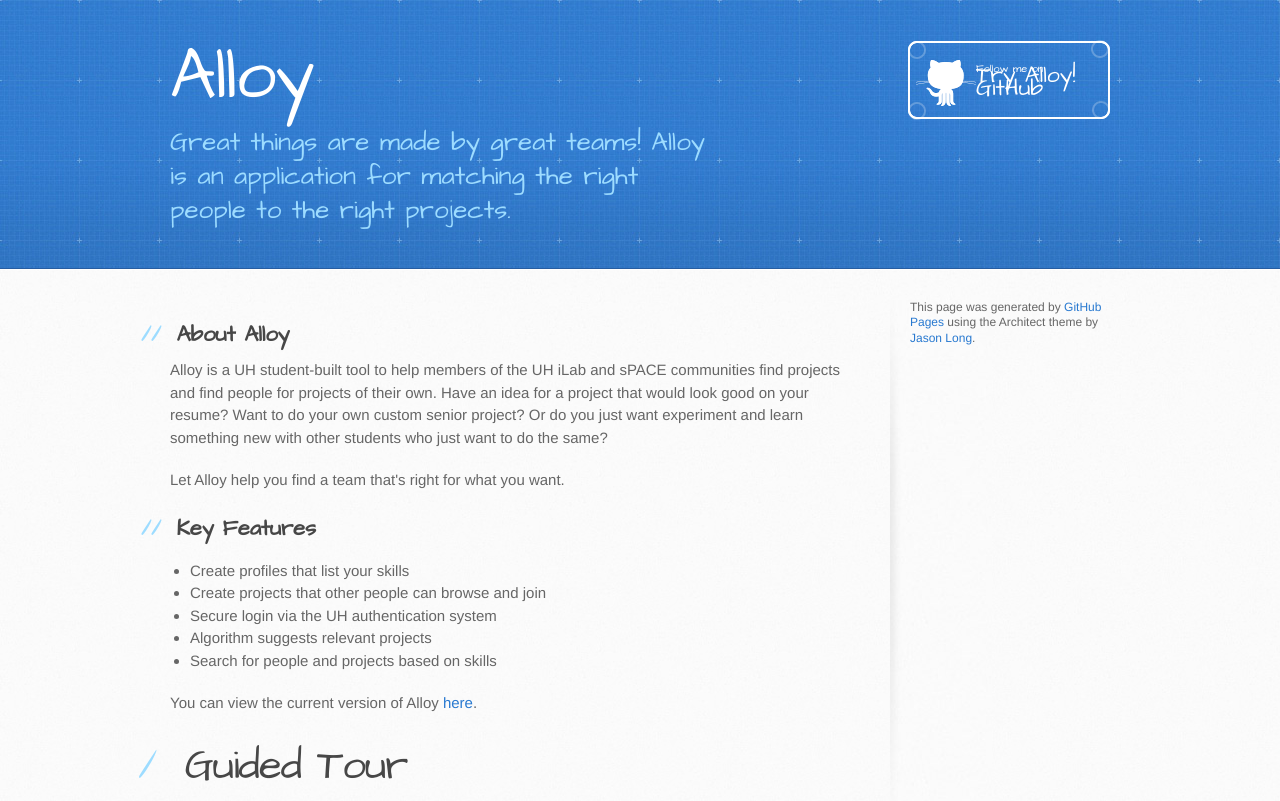
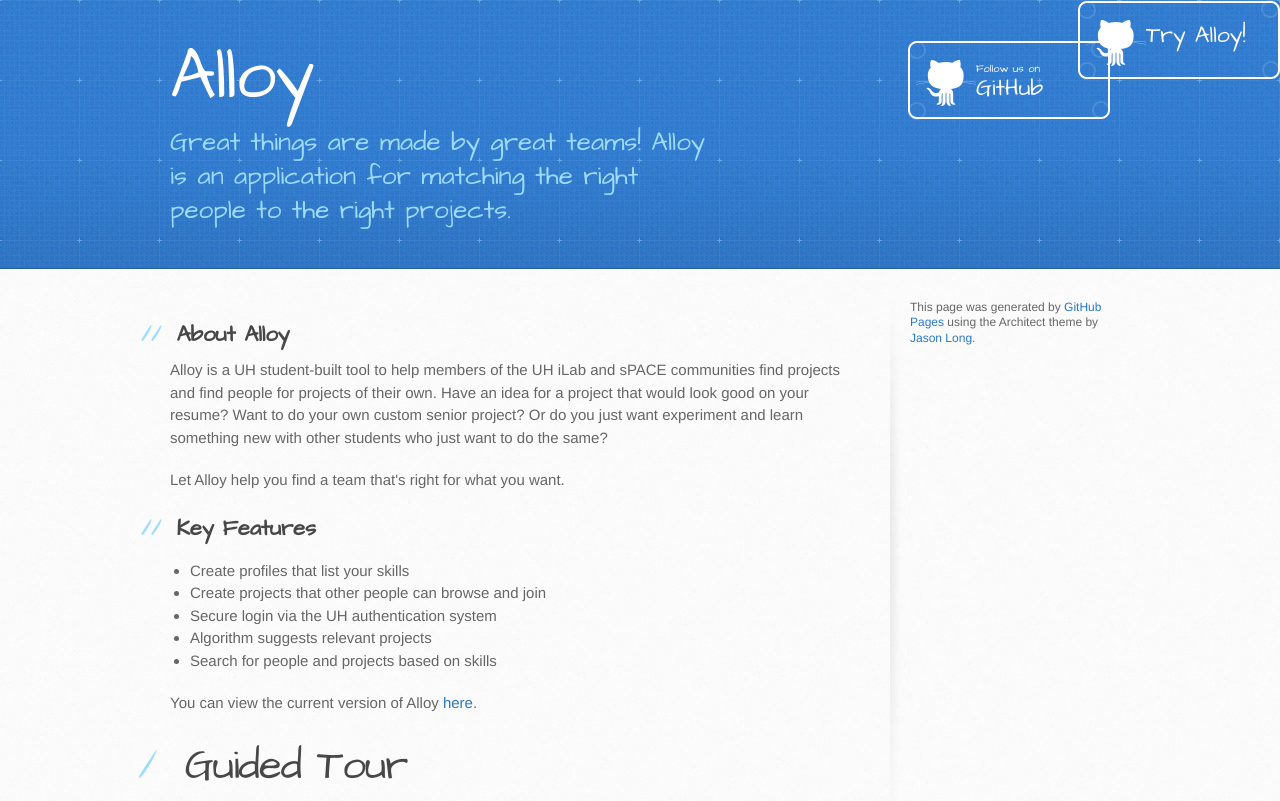
Before and after one commit to alloyteams/alloy.github.io, a plain HTML site: page index.html in a window 1280 px wide. Shown: the top 801 px of the page. Drawn offline with Linux system fonts and the light colour scheme.

Commit message:
Update index.html

```diff
--- a/index.html
+++ b/index.html
@@ -21,9 +21,9 @@
       <div class="inner">
         <h1>Alloy</h1>
         <h2>Great things are made by great teams! Alloy is an application for matching the right people to the right projects. </h2>
-        <a href="https://github.com/alloyteams" class="button"><small>Follow me on</small> GitHub</a>
-        <a href="http://alloytestdeployrv.meteorapp.com/" class="button">Try Alloy!</a>
+        <a href="https://github.com/alloyteams" class="button"><small>Follow us on</small> GitHub</a>
       </div>
+      <a href="http://alloytestdeployrv.meteorapp.com/" class="button">Try Alloy!</a>
     </header>
 
     <div id="content-wrapper">
```
